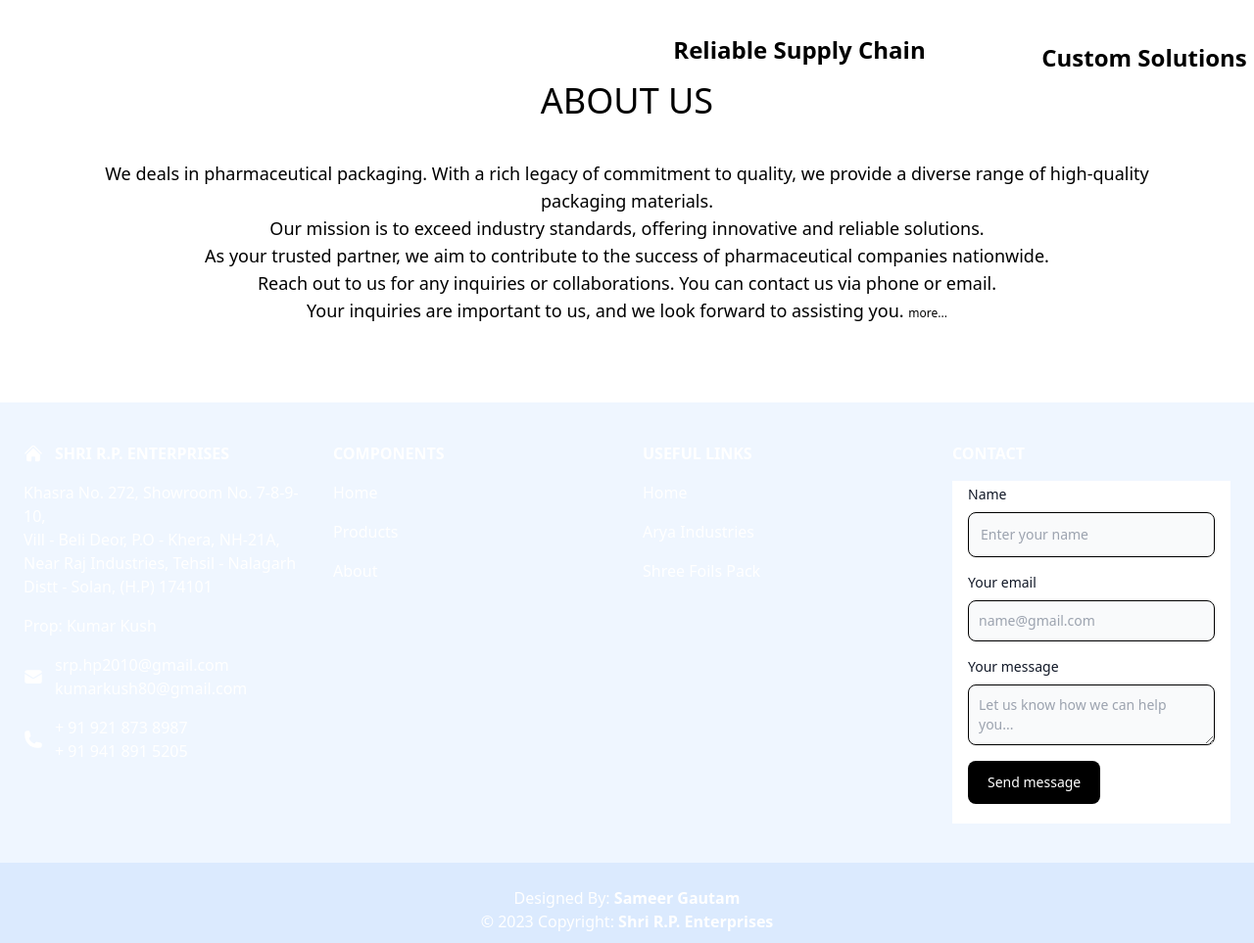
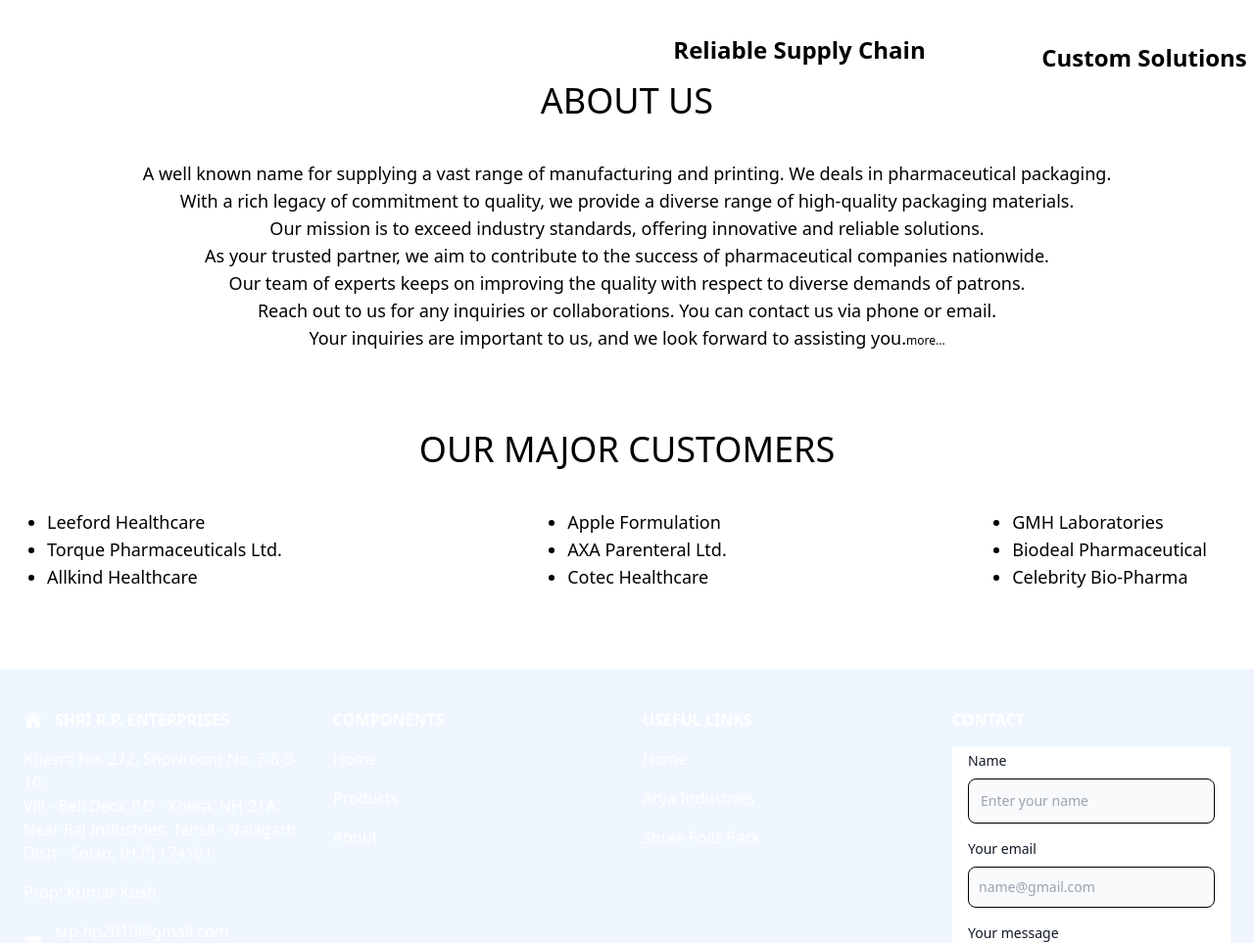
Before and after one commit to shribreeze/S.R.P_Enterprises, a website built with Vite: page shri-RP-Enterprises.html in a window 1280 px wide. Shown: the part 2051-3014 px from the top of the page at 98% size. Built offline with nearby package versions, Linux system fonts and the light colour scheme.

Commit message:
deploying

```diff
--- a/index.html
+++ b/index.html
@@ -3,7 +3,8 @@
     <meta charset="UTF-8">
     <meta name="viewport" content="width=device-width, initial-scale=1.0">
     <link rel="stylesheet" href="/styles.css">
-    <title>S.R.P - Nalagarh</title>
+    <link rel="icon" href="./images/OM2.jpg" type="image/png">
+    <title>Shri R.P. Group</title>
 </head>
 <body class="font-sans bg-cover bg-[url('/images/homeBg1.webp')] overflow-hidden flex items-center justify-center">
 
@@ -19,6 +20,5 @@
             <button type="button" class="text-white bg-gradient-to-r from-cyan-500 to-blue-500 hover:bg-gradient-to-bl focus:ring-4 focus:outline-none focus:ring-cyan-300 dark:focus:ring-cyan-800 font-medium rounded-lg text-base px-5 py-2.5 text-center ms-2 me-2 mb-2" onclick="window.location.href='shreeFoils.html'">SHREE FOILS PACK</button>
         </div>
     </div>
-
 </body>
 </html>
--- a/package.json
+++ b/package.json
@@ -90,7 +90,8 @@
     "yaml": "^2.3.4"
   },
   "scripts": {
-    "start": "vite"
+    "start": "vite",
+    "build": "vercel"
   },
   "keywords": [],
   "author": "",
--- a/shreeFoils.html
+++ b/shreeFoils.html
@@ -382,13 +382,39 @@
       <p class="text-black text-4xl">ABOUT US</p>
     </div>
     <div class="px-4 flex flex-col text-center justify-center items-center mb-20 sm:px-20">
-      <p class="text-black text-lg">We deals in pharmaceutical packaging. With a rich legacy of commitment to quality, we provide a diverse range of high-quality packaging materials. <br>
+      <p class="text-black text-lg">A well known name for supplying a vast range of manufacturing and printing. We deals in pharmaceutical packaging. <br>With a rich legacy of commitment to quality, we provide a diverse range of high-quality packaging materials. <br>
         Our mission is to exceed industry standards, offering innovative and reliable solutions. <br>
         As your trusted partner, we aim to contribute to the success of pharmaceutical companies nationwide.<br>
-        Reach out to us for any inquiries or collaborations.
-        You can contact us via phone or email. <br>
+        Our team of experts keeps on improving the quality with respect to diverse demands of patrons.<br> Reach out to us for any inquiries or collaborations. You can contact us via phone or email. <br>
         Your inquiries are important to us, and we look forward to assisting you. <span class="text-xs hover:underline"><a href="./shreeFoilsAbout.html">more...</a></span></p>
 
+    </div>
+
+    <div class="flex justify-center items-center mt-20 mb-10">
+      <p class="text-black text-2xl font-semibold sm:text-4xl sm:font-normal">OUR MAJOR CUSTOMERS</p>
+    </div>
+    <div class="mx-4 flex flex-wrap justify-between items-center text-lg mb-20 sm:mx-8">
+      <div class="mx-4">
+        <ul class="list-disc">
+          <li>Leeford Healthcare</li>
+          <li>Torque Pharmaceuticals Ltd.</li>
+          <li>Allkind Healthcare</li>
+        </ul>
+      </div>
+      <div class="mx-4">
+        <ul class="list-disc">
+          <li>Apple Formulation</li>
+          <li>AXA Parenteral Ltd.</li>
+          <li>Cotec Healthcare</li>
+        </ul>
+      </div>
+      <div class="mx-4">
+        <ul class="list-disc">
+          <li>GMH Laboratories</li>
+          <li>Biodeal Pharmaceutical</li>
+          <li>Celebrity Bio-Pharma</li>
+        </ul>
+      </div>
     </div>
 
 
--- a/shri-RP-Enterprises.html
+++ b/shri-RP-Enterprises.html
@@ -361,15 +361,40 @@
       <p class="text-black text-4xl">ABOUT US</p>
     </div>
     <div class="px-4 flex flex-col text-center justify-center items-center mb-20 sm:px-20">
-      <p class="text-black text-lg">We deals in pharmaceutical packaging. With a rich legacy of commitment to quality, we provide a diverse range of high-quality packaging materials. <br>
+      <p class="text-black text-lg">A well known name for supplying a vast range of manufacturing and printing. We deals in pharmaceutical packaging. <br>With a rich legacy of commitment to quality, we provide a diverse range of high-quality packaging materials. <br>
         Our mission is to exceed industry standards, offering innovative and reliable solutions. <br>
         As your trusted partner, we aim to contribute to the success of pharmaceutical companies nationwide.<br>
-        Reach out to us for any inquiries or collaborations.
-        You can contact us via phone or email. <br>
-        Your inquiries are important to us, and we look forward to assisting you. <span class="text-xs hover:underline"><a href="./shri-RP-Enterprises_about.html">more...</a></span></p>
+        Our team of experts keeps on improving the quality with respect to diverse demands of patrons.<br> Reach out to us for any inquiries or collaborations. You can contact us via phone or email. <br>
+        Your inquiries are important to us, and we look forward to assisting you.<span class="text-xs hover:underline"><a href="./shri-RP-Enterprises_about.html">more...</a></span></p>
 
     </div>
 
+    <div class="flex justify-center items-center mt-20 mb-10">
+      <p class="text-black text-2xl font-semibold sm:text-4xl sm:font-normal">OUR MAJOR CUSTOMERS</p>
+    </div>
+    <div class="mx-4 flex flex-wrap justify-between items-center text-lg mb-20 sm:mx-8">
+      <div class="mx-4">
+        <ul class="list-disc">
+          <li>Leeford Healthcare</li>
+          <li>Torque Pharmaceuticals Ltd.</li>
+          <li>Allkind Healthcare</li>
+        </ul>
+      </div>
+      <div class="mx-4">
+        <ul class="list-disc">
+          <li>Apple Formulation</li>
+          <li>AXA Parenteral Ltd.</li>
+          <li>Cotec Healthcare</li>
+        </ul>
+      </div>
+      <div class="mx-4">
+        <ul class="list-disc">
+          <li>GMH Laboratories</li>
+          <li>Biodeal Pharmaceutical</li>
+          <li>Celebrity Bio-Pharma</li>
+        </ul>
+      </div>
+    </div>
 
     <footer
     class="bg-blue-50 text-center text-white dark:bg-blue-950 dark:text-white lg:text-left">
```
